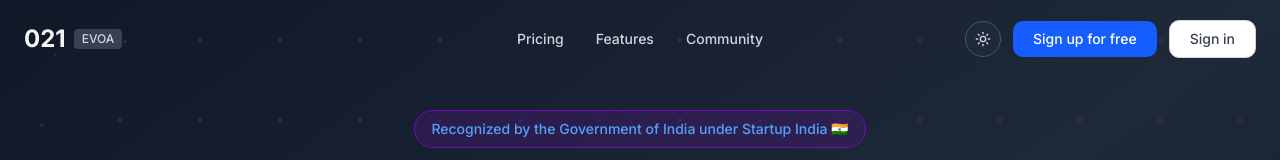
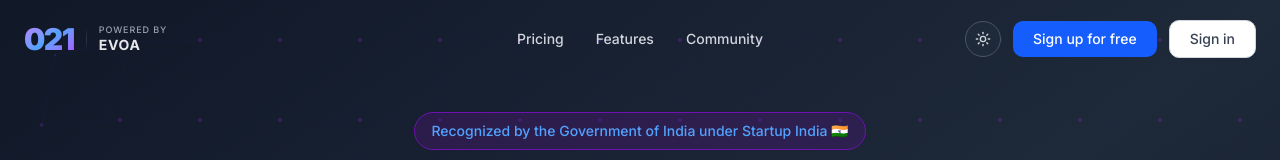
Before and after one commit to EvoaTechnology/021-v3, a Next.js app: page / in a window 1280 px wide. Shown: the top 160 px of the page. Built offline with nearby package versions, Linux system fonts and the light colour scheme; no server answers.

Commit message:
made logo changes

```diff
--- a/app/login/page.tsx
+++ b/app/login/page.tsx
@@ -8,6 +8,7 @@ import { motion } from "framer-motion";
 import { createClient } from "@/utils/supabase/client";
 import Link from "next/link";
 import AnimatedBackground from "@/components/AnimatedBackground";
+import BrandLogo from "@/components/BrandLogo";
 
 export default function LoginPage() {
   const router = useRouter();
@@ -15,6 +16,7 @@ export default function LoginPage() {
   const { user, isAuthenticated, checkAuth } = useAuthStore();
   const [error, setError] = useState<string | null>(null);
   const [isLoading, setIsLoading] = useState(false);
+  const [isScrolled, setIsScrolled] = useState(false);
 
   // Typing animation lines
   const lines = [
@@ -127,6 +129,16 @@ export default function LoginPage() {
     }
   }, [isAuthenticated, user, router]);
 
+  // Scroll detection for header effect
+  useEffect(() => {
+    const handleScroll = () => {
+      setIsScrolled(window.scrollY > 10);
+    };
+
+    window.addEventListener('scroll', handleScroll);
+    return () => window.removeEventListener('scroll', handleScroll);
+  }, []);
+
   const handleGoogleLogin = async () => {
     const { error } = await supabase.auth.signInWithOAuth({
       provider: "google",
@@ -166,22 +178,24 @@ export default function LoginPage() {
       <AnimatedBackground />
 
       {/* Header */}
-      <header className="relative z-10 w-full px-6 py-6">
-        <div className="max-w-6xl mx-auto flex items-center justify-between">
-          <div className="flex items-center gap-2">
-            <span className="text-2xl font-bold text-gray-900 dark:text-gray-100">021</span>
-            <span className="text-xs px-2 py-0.5 bg-gray-200 dark:bg-gray-700 text-gray-700 dark:text-gray-300 rounded font-medium">EVOA</span>
+      <header className={`fixed top-0 left-0 right-0 z-50 transition-all duration-300 ${isScrolled
+        ? 'bg-white/80 dark:bg-gray-900/80 backdrop-blur-lg shadow-lg border-b border-gray-200/50 dark:border-gray-800/50'
+        : 'bg-transparent'
+        }`}>
+        <div className="mx-auto max-w-7xl px-4 sm:px-6">
+          <div className="flex items-center justify-between py-5 relative">
+            <BrandLogo />
+            <nav className="hidden sm:flex gap-6">
+              <Link href="/" className="text-gray-700 dark:text-gray-300 hover:text-gray-900 dark:hover:text-gray-100 transition-colors">
+                Home
+              </Link>
+            </nav>
           </div>
-          <nav className="hidden sm:flex gap-6">
-            <Link href="/" className="text-gray-700 dark:text-gray-300 hover:text-gray-900 dark:hover:text-gray-100 transition-colors">
-              Home
-            </Link>
-          </nav>
         </div>
       </header>
 
       {/* Main Content - Two Column Layout */}
-      <main className="relative z-10 w-full min-h-[calc(100vh-120px)]">
+      <main className="relative z-10 w-full min-h-[calc(100vh-120px)] pt-20">
         <div className="max-w-6xl mx-auto flex flex-col md:flex-row h-[calc(100vh-120px)]">
           {/* Left: Hero Content (60%) */}
           <section className="w-full md:w-3/5 flex items-center px-6 md:px-12 py-12 md:py-24">
--- a/app/page.tsx
+++ b/app/page.tsx
@@ -6,6 +6,7 @@ import { useRouter } from "next/navigation";
 import { useAuthStore } from "./store/authStore";
 import { User, LogOut, ChevronDown, ArrowUp, Sun, Moon, Linkedin, Instagram, Mail } from "lucide-react";
 import AnimatedBackground from "@/components/AnimatedBackground";
+import BrandLogo from "@/components/BrandLogo";
 import { useTheme } from "next-themes";
 
 const LandingPage: React.FC = () => {
@@ -18,6 +19,7 @@ const LandingPage: React.FC = () => {
   const router = useRouter();
   const { theme, setTheme } = useTheme();
   const [mounted, setMounted] = useState(false);
+  const [isScrolled, setIsScrolled] = useState(false);
 
   const roles = ["IDEA VALIDATOR", "CEO", "CTO", "CFO", "CMO"];
 
@@ -46,6 +48,16 @@ const LandingPage: React.FC = () => {
     setMounted(true);
   }, []);
 
+  // Scroll detection for header effect
+  useEffect(() => {
+    const handleScroll = () => {
+      setIsScrolled(window.scrollY > 10);
+    };
+
+    window.addEventListener('scroll', handleScroll);
+    return () => window.removeEventListener('scroll', handleScroll);
+  }, []);
+
   // Close dropdown when clicking outside
   useEffect(() => {
     const handleClickOutside = (event: MouseEvent) => {
@@ -67,14 +79,14 @@ const LandingPage: React.FC = () => {
       <AnimatedBackground />
 
       {/* ================= Header ================= */}
-      <header className="relative z-20 flex-shrink-0 bg-transparent">
+      <header className={`fixed top-0 left-0 right-0 z-50 transition-all duration-300 ${isScrolled
+        ? 'bg-white/10 dark:bg-gray-900/10 backdrop-blur-lg shadow-lg border-b border-gray-200/50 dark:border-gray-800/50'
+        : 'bg-transparent'
+        }`}>
         <div className="mx-auto max-w-7xl px-4 sm:px-6">
           <div className="flex items-center justify-between py-5 relative">
             {/* Logo */}
-            <div className="flex items-center gap-2">
-              <span className="text-2xl font-bold text-gray-900 dark:text-gray-100">021</span>
-              <span className="text-xs px-2 py-0.5 bg-gray-200 dark:bg-gray-700 text-gray-700 dark:text-gray-300 rounded font-medium">EVOA</span>
-            </div>
+            <BrandLogo />
 
             {/* Desktop nav - Centered */}
             <nav className="hidden md:flex items-center gap-8 text-sm font-medium absolute left-1/2 -translate-x-1/2">
@@ -202,7 +214,7 @@ const LandingPage: React.FC = () => {
       </header>
 
       {/* ================= Main Section ================= */}
-      <main className="relative z-10 flex-1 flex flex-col items-center justify-center px-4 sm:px-8 pb-12 pt-8">
+      <main className="relative z-10 flex-1 flex flex-col items-center justify-center px-4 sm:px-8 pb-12 pt-28">
         {/* Announcement Banner */}
         <div className="mb-8">
           <div className="inline-flex items-center gap-2 px-4 py-2 rounded-full bg-purple-100 dark:bg-purple-900/30 border border-purple-200 dark:border-purple-800">
--- a/app/register/page.tsx
+++ b/app/register/page.tsx
@@ -9,6 +9,7 @@ import { createClient } from "@/utils/supabase/client";
 import Link from "next/link";
 import LegalModal from "@/components/ui/LegalModal";
 import AnimatedBackground from "@/components/AnimatedBackground";
+import BrandLogo from "@/components/BrandLogo";
 
 export default function RegisterPage() {
   const router = useRouter();
@@ -22,6 +23,7 @@ export default function RegisterPage() {
   const [password, setPassword] = useState("");
   const [confirmPassword, setConfirmPassword] = useState("");
   const [passwordsMatch, setPasswordsMatch] = useState(true);
+  const [isScrolled, setIsScrolled] = useState(false);
 
   // Typing animation
   const lines = [
@@ -150,6 +152,16 @@ export default function RegisterPage() {
     if (isAuthenticated && user) router.replace("/chat");
   }, [isAuthenticated, user, router]);
 
+  // Scroll detection for header effect
+  useEffect(() => {
+    const handleScroll = () => {
+      setIsScrolled(window.scrollY > 10);
+    };
+
+    window.addEventListener('scroll', handleScroll);
+    return () => window.removeEventListener('scroll', handleScroll);
+  }, []);
+
   if (isLoading) {
     return (
       <main className="min-h-screen flex items-center justify-center bg-gradient-to-br from-gray-100 via-purple-50 to-gray-200 dark:from-gray-900 dark:via-gray-800 dark:to-gray-900">
@@ -207,22 +219,24 @@ export default function RegisterPage() {
       <AnimatedBackground />
 
       {/* Header */}
-      <header className="relative z-10 w-full px-6 py-6">
-        <div className="max-w-6xl mx-auto flex items-center justify-between">
-          <div className="flex items-center gap-2">
-            <span className="text-2xl font-bold text-gray-900 dark:text-gray-100">021</span>
-            <span className="text-xs px-2 py-0.5 bg-gray-200 dark:bg-gray-700 text-gray-700 dark:text-gray-300 rounded font-medium">EVOA</span>
-          </div>
+      <header className={`fixed top-0 left-0 right-0 z-50 transition-all duration-300 ${isScrolled
+        ? 'bg-white/80 dark:bg-gray-900/80 backdrop-blur-lg shadow-lg border-b border-gray-200/50 dark:border-gray-800/50'
+        : 'bg-transparent'
+        }`}>
+        <div className="mx-auto max-w-7xl px-4 sm:px-6">
+          <div className="flex items-center justify-between py-5 relative">
+            <BrandLogo />
             <nav className="hidden sm:flex gap-6">
               <Link href="/" className="text-gray-700 dark:text-gray-300 hover:text-gray-900 dark:hover:text-gray-100 transition-colors">
                 Home
               </Link>
             </nav>
           </div>
+        </div>
       </header>
 
       {/* Main Content - Two Column Layout */}
-      <main className="relative z-10 w-full min-h-[calc(100vh-120px)]">
+      <main className="relative z-10 w-full min-h-[calc(100vh-120px)] pt-20">
         <div className="max-w-6xl mx-auto flex flex-col md:flex-row h-[calc(100vh-120px)]">
           {/* Left: Hero Content (60%) */}
           <section className="w-full md:w-3/5 flex items-center px-6 md:px-12 py-12 md:py-24">
--- /dev/null
+++ b/components/BrandLogo.tsx
@@ -0,0 +1,47 @@
+"use client";
+
+import React from "react";
+
+export default function BrandLogo() {
+    return (
+        <div className="flex items-center gap-3">
+            {/* Main Brand: 021 */}
+            <div className="relative">
+                <span
+                    className="text-3xl font-black tracking-tight bg-gradient-to-br from-purple-600 via-blue-600 to-purple-700 dark:from-purple-400 dark:via-blue-400 dark:to-purple-500 bg-clip-text text-transparent"
+                    style={{
+                        fontFamily: "'Inter', -apple-system, BlinkMacSystemFont, 'Segoe UI', sans-serif",
+                        letterSpacing: '-0.05em'
+                    }}
+                >
+                    021
+                </span>
+            </div>
+
+            {/* Divider */}
+            <div className="h-6 w-px bg-gradient-to-b from-transparent via-gray-400 dark:via-gray-600 to-transparent opacity-50" />
+
+            {/* Secondary: powered by EVOA */}
+            <div className="flex flex-col justify-center -space-y-0.5">
+                <span
+                    className="text-[9px] font-medium text-gray-500 dark:text-gray-400 uppercase tracking-wider"
+                    style={{
+                        fontFamily: "'Inter', -apple-system, BlinkMacSystemFont, 'Segoe UI', sans-serif",
+                        letterSpacing: '0.1em'
+                    }}
+                >
+                    powered by
+                </span>
+                <span
+                    className="text-sm font-bold text-gray-800 dark:text-gray-200 tracking-wide"
+                    style={{
+                        fontFamily: "'Inter', -apple-system, BlinkMacSystemFont, 'Segoe UI', sans-serif",
+                        letterSpacing: '0.05em'
+                    }}
+                >
+                    EVOA
+                </span>
+            </div>
+        </div>
+    );
+}
```
Lines whose indentation alone changed are shown as unchanged.
